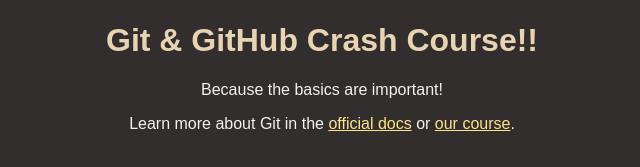
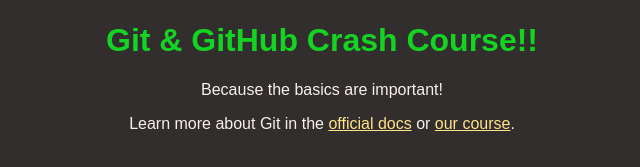
Before and after one commit to dubes394/demo-repo, a plain HTML site: page index.html in a window 1280 px wide. Shown: the part 147-314 px from the top of the page, without its empty margins (318-958 px from the left). Drawn offline with Linux system fonts and the light colour scheme.

Commit message:
changed color

```diff
--- a/styles.css
+++ b/styles.css
@@ -17,7 +17,7 @@ body {
 }
 
 h1 {
-  color: #e8d4b2;
+  color: #13d423;
 }
 
 a{
```
